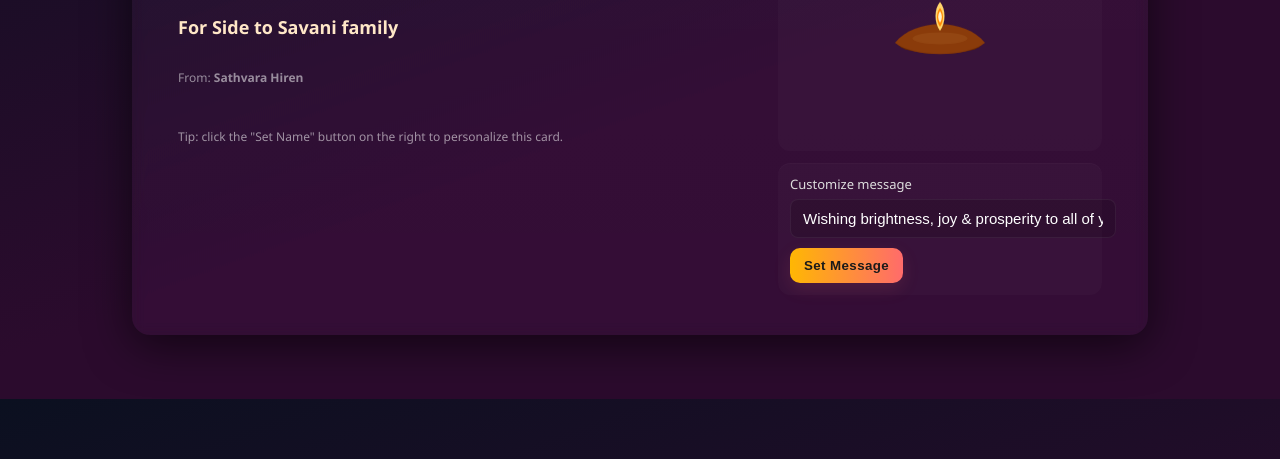
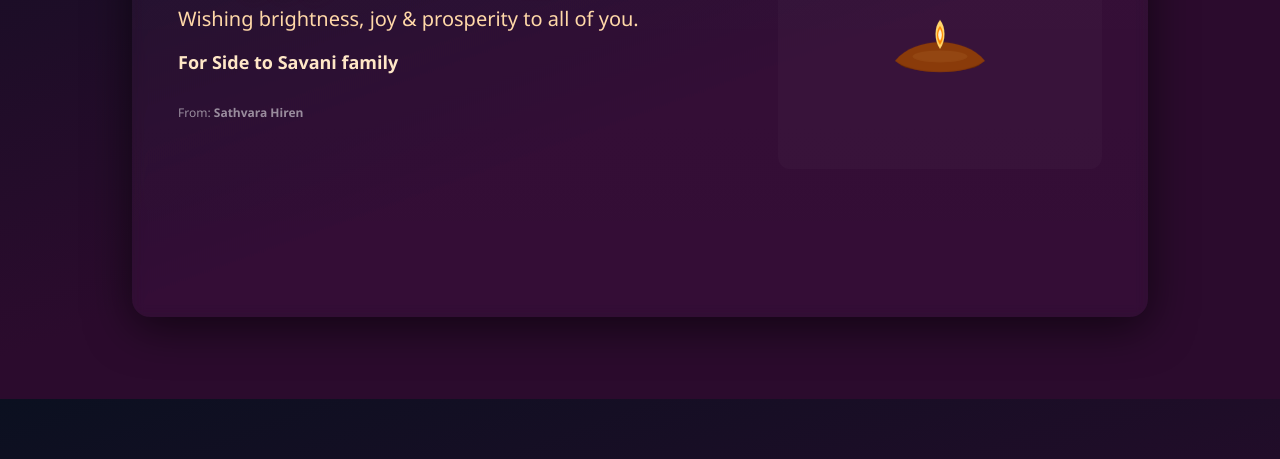
Before and after one commit to Hirenknu/gautam, a plain HTML site: page index.html in a window 1280 px wide. Shown: the part 401-860 px from the top of the page. Drawn offline with Linux system fonts and the light colour scheme.

Commit message:
Update index.html

```diff
--- a/index.html
+++ b/index.html
@@ -171,10 +171,6 @@
       <div class="sub" id="greeting">Wishing brightness, joy & prosperity to all of you.</div>
       <div class="family" id="familyLine">For Side to Savani family</div>
       <div class="from small" id="fromLine">From: <strong id="senderName">Sathvara Hiren</strong></div>
-
-      <div style="margin-top:18px">
-        <p class="small">Tip: click the "Set Name" button on the right to personalize this card.</p>
-      </div>
     </div>
 
     <div class="right" style="z-index:3">
@@ -203,13 +199,6 @@
             <path d="M120 56 C125 64,125 72,120 80 C115 72,115 64,120 56 Z" fill="#fff6d6" opacity="0.95"/>
           </g>
         </svg>
-      </div>
-
-      <div class="card-panel">
-        <label>Customize message</label>
-        <input id="messageInput" type="text" placeholder="e.g. Prosperous Diwali to everyone!" value="Wishing brightness, joy & prosperity to all of you."/>
-        <div style="height:10px"></div>
-        <button id="applyMsgBtn">Set Message</button>
       </div>
     </div>
 
@@ -412,4 +401,5 @@
     document.getElementById('senderName').textContent = nameInput.value || 'Your Name';
   </script>
 </body>
+
 </html>
```
